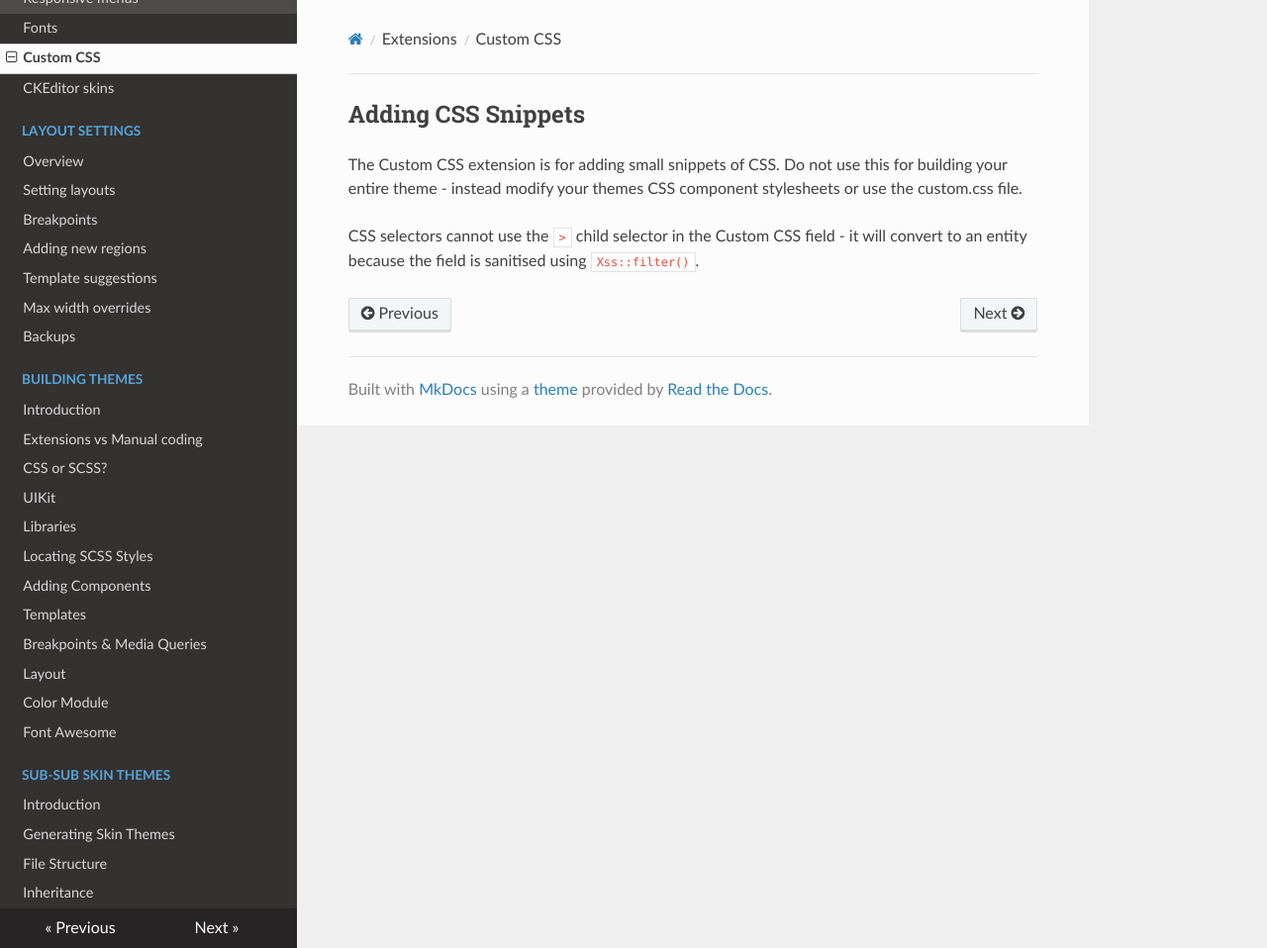
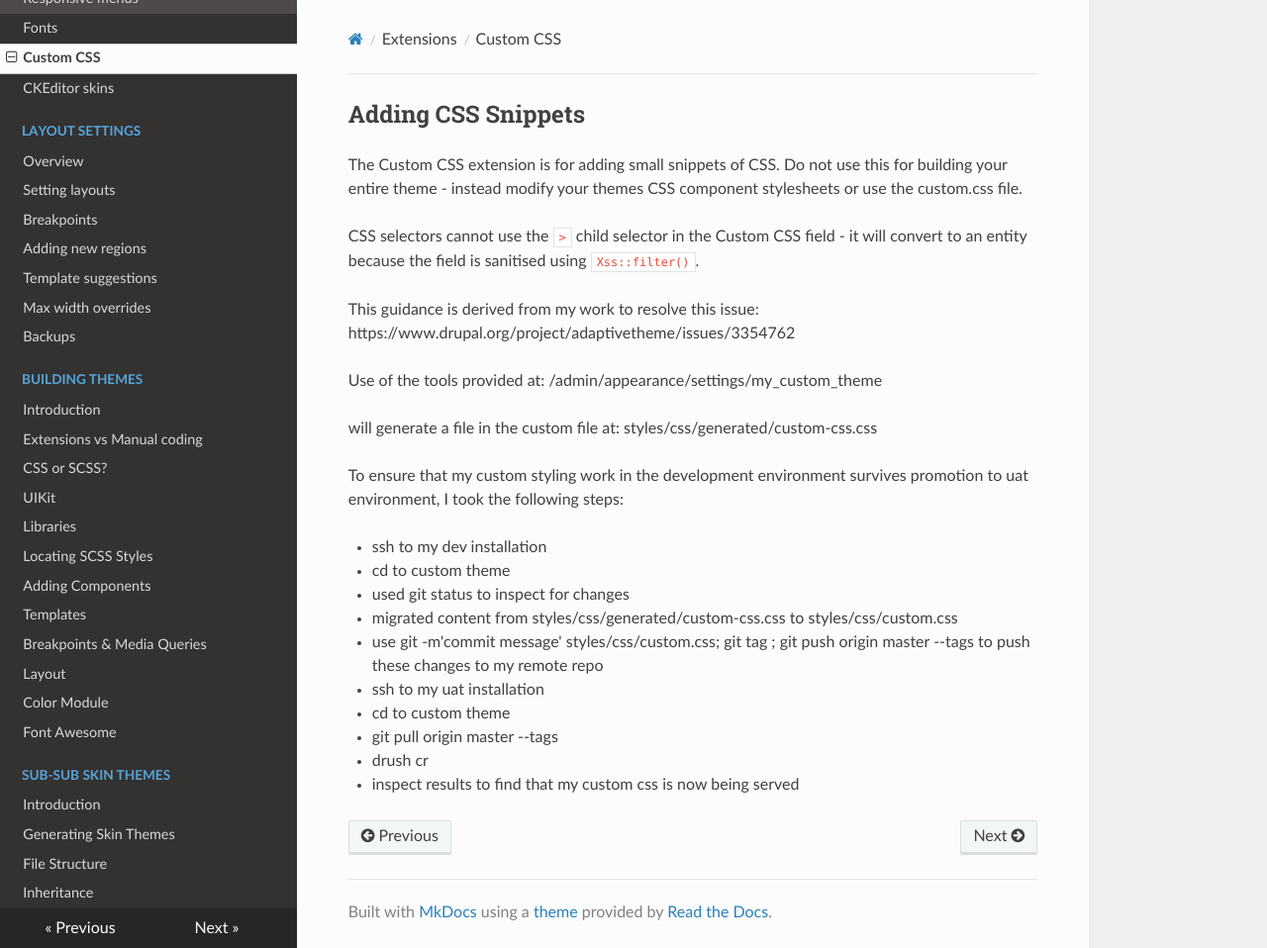
Before and after one commit to jmburnz/atdocs, an MkDocs documentation site: the page built from docs/ext/custom-css.md, in a window 1280 px wide and 958 px high. Shown: the whole window at 99% size. Built offline with MkDocs 1.6.1, drawn with Linux system fonts in a browser that asks for light colours; nearby versions of some CDN libraries; old or Windows-style settings are respelled for this version of MkDocs.

Commit message:
document how to preserve browser generated custom css rules for promotion/migration of site

```diff
--- a/docs/ext/custom-css.md
+++ b/docs/ext/custom-css.md
@@ -3,3 +3,26 @@
 The Custom CSS extension is for adding small snippets of CSS. Do not use this for building your entire theme - instead modify your themes CSS component stylesheets or use the custom.css file.
 
 CSS selectors cannot use the `>` child selector in the Custom CSS field - it will convert to an entity because the field is sanitised using `Xss::filter()`.
+
+This guidance is derived from my work to resolve this issue:
+https://www.drupal.org/project/adaptivetheme/issues/3354762
+
+Use of the tools provided at:
+/admin/appearance/settings/my_custom_theme
+
+will generate a file in the custom file at:
+styles/css/generated/custom-css.css
+
+To ensure that my custom styling work in the development environment survives promotion to uat environment,
+I took the following steps:
+
+* ssh to my dev installation
+* cd to custom theme
+* used git status to inspect for changes
+* migrated content from styles/css/generated/custom-css.css to styles/css/custom.css
+* use git -m'commit message' styles/css/custom.css; git tag ; git push origin master --tags to push these changes to my remote repo
+* ssh to my uat installation
+* cd to custom theme
+* git pull origin master --tags
+* drush cr
+* inspect results to find that my custom css is now being served
```
